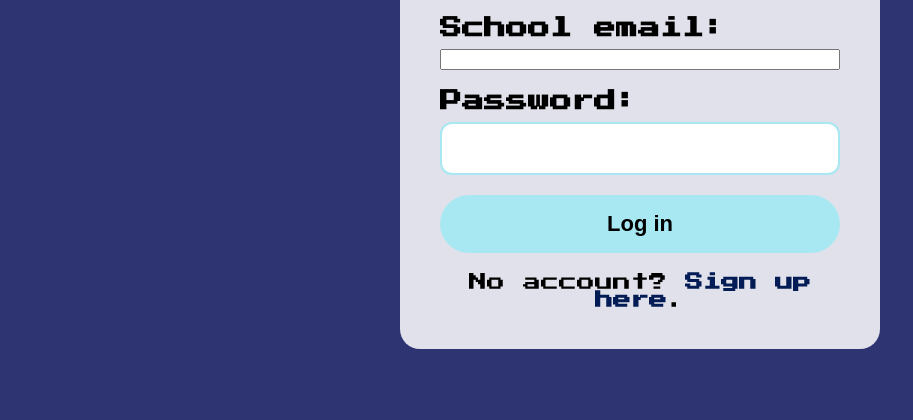
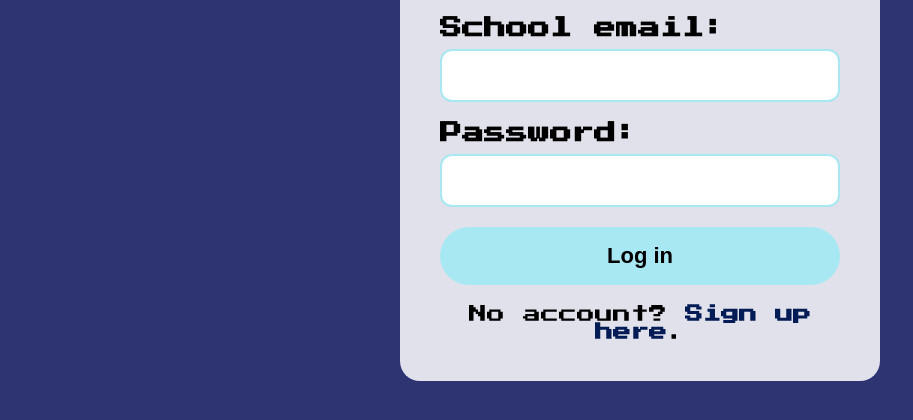
Before and after one commit to 0BluSky0/project-alpha, a plain HTML site: page client/login/index.html in a window 1280 px wide. Shown: the part 218-638 px from the top of the page, without its empty margins (0-913 px from the left). Drawn offline with Linux system fonts and the light colour scheme; a web font is replaced by a local one.

Commit message:
restore email login styling

```diff
--- a/client/login/styles.css
+++ b/client/login/styles.css
@@ -73,7 +73,8 @@ label {
 }
 
 input[type="text"],
-input[type="password"] {
+input[type="password"],
+input[type="email"] {
     padding: 14px;
     font-size: 18px;
     border: 2px solid #a7e8f2;
```
